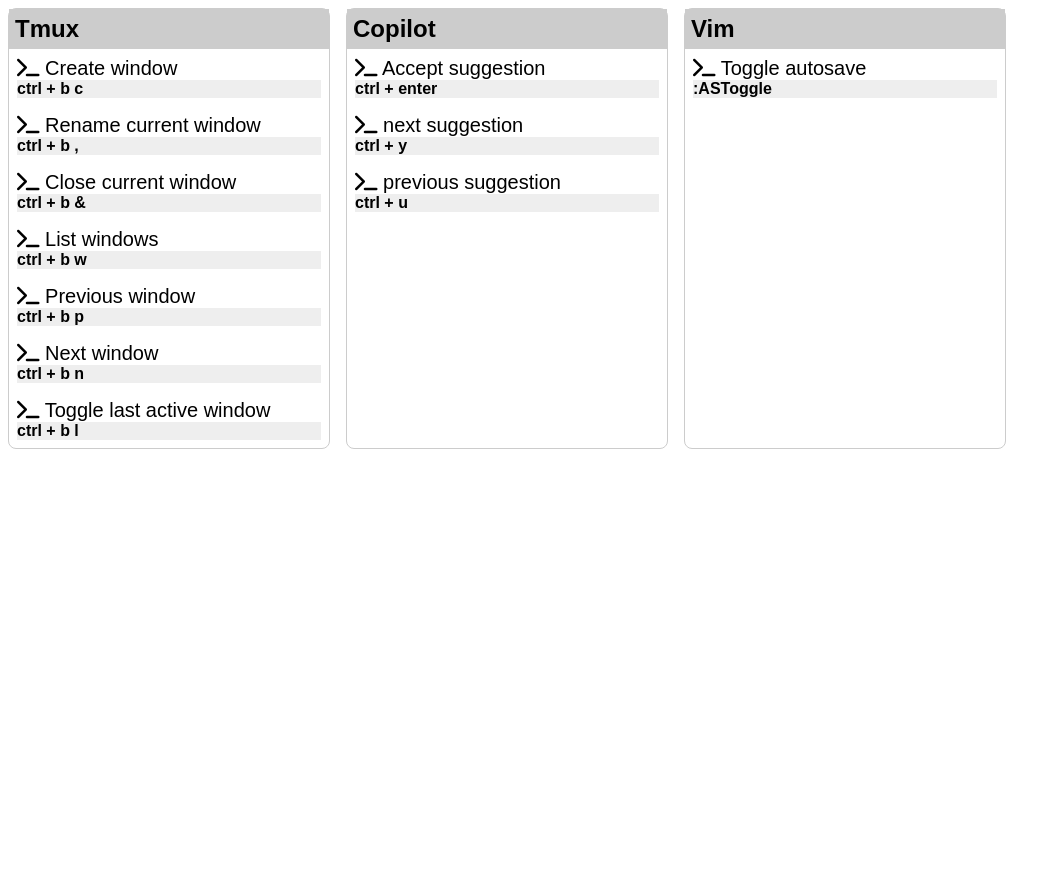
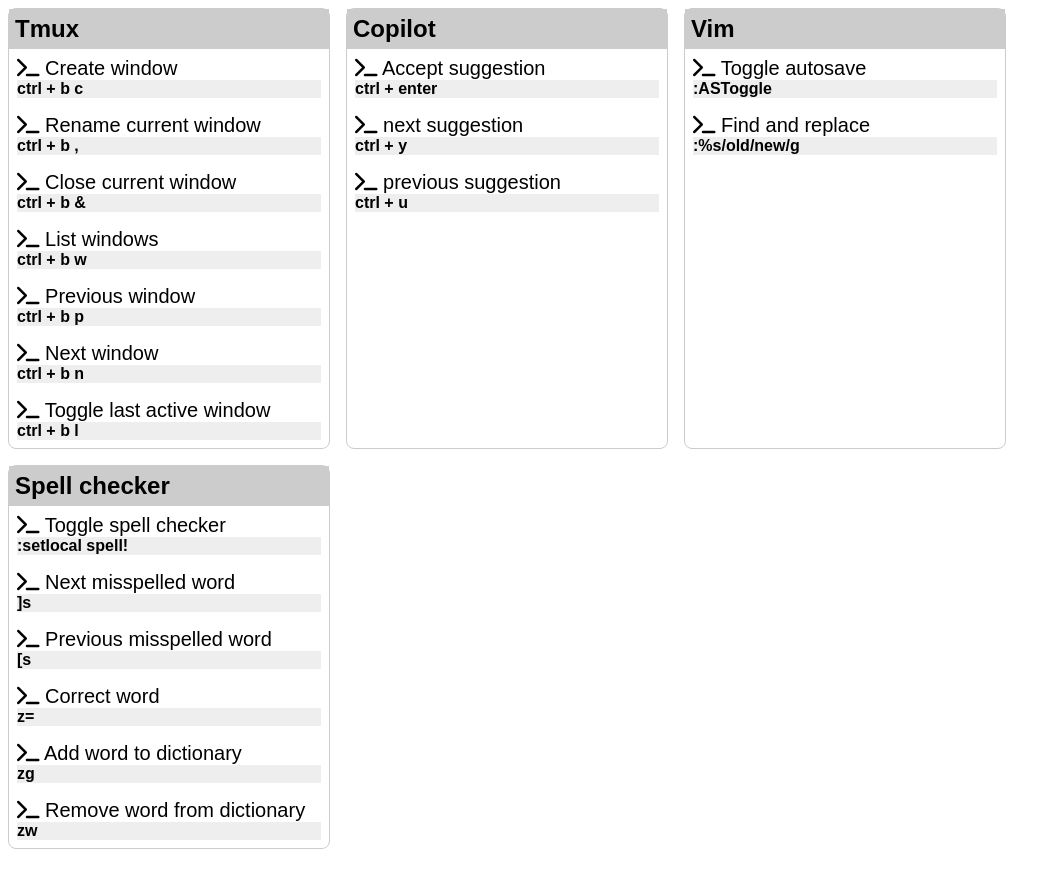
Before and after one commit to cinmay/dotfiles, a website: page tools/hotkeyCheetSheet/hotKeyCheetSheet.html in a window 1280 px wide. Shown: the top 888 px of the page, without its empty margins (0-1061 px from the left). Drawn offline with Linux system fonts and the light colour scheme.

Commit message:
Set up spell checher

```diff
--- a/tools/hotkeyCheetSheet/hotKeyCheetSheet.html
+++ b/tools/hotkeyCheetSheet/hotKeyCheetSheet.html
@@ -150,6 +150,90 @@
 		    </div>
 		</div>
 
+
+		<div class="card-body">
+		    <div class="command-name">
+			<i class="fa-solid fa-terminal"></i>
+			Find and replace
+		    </div>
+		    <div class="command">
+			:%s/old/new/g
+		    </div>
+		</div>
+
+	</div>
+
+
+	<div class="card">
+	    <div class="card-header">
+		Spell checker
+	    </div>
+
+		<div class="card-body">
+		    <div class="command-name">
+			<i class="fa-solid fa-terminal"></i>
+			Toggle spell checker
+		    </div>
+		    <div class="command">
+			:setlocal spell!
+		    </div>
+		</div>
+
+
+		<div class="card-body">
+		    <div class="command-name">
+			<i class="fa-solid fa-terminal"></i>
+			Next misspelled word
+		    </div>
+		    <div class="command">
+			]s
+		    </div>
+		</div>
+
+
+		<div class="card-body">
+		    <div class="command-name">
+			<i class="fa-solid fa-terminal"></i>
+			Previous misspelled word
+		    </div>
+		    <div class="command">
+			[s
+		    </div>
+		</div>
+
+
+		<div class="card-body">
+		    <div class="command-name">
+			<i class="fa-solid fa-terminal"></i>
+			Correct word
+		    </div>
+		    <div class="command">
+			z=
+		    </div>
+		</div>
+
+
+		<div class="card-body">
+		    <div class="command-name">
+			<i class="fa-solid fa-terminal"></i>
+			Add word to dictionary
+		    </div>
+		    <div class="command">
+			zg
+		    </div>
+		</div>
+
+
+		<div class="card-body">
+		    <div class="command-name">
+			<i class="fa-solid fa-terminal"></i>
+			Remove word from dictionary
+		    </div>
+		    <div class="command">
+			zw
+		    </div>
+		</div>
+
 	</div>
 
 </div>
```
Also changed, not shown: tools/hotkeyCheetSheet/hotKeyCheetSheet.json (+29 -0 lines), README.md, 1 other file.
